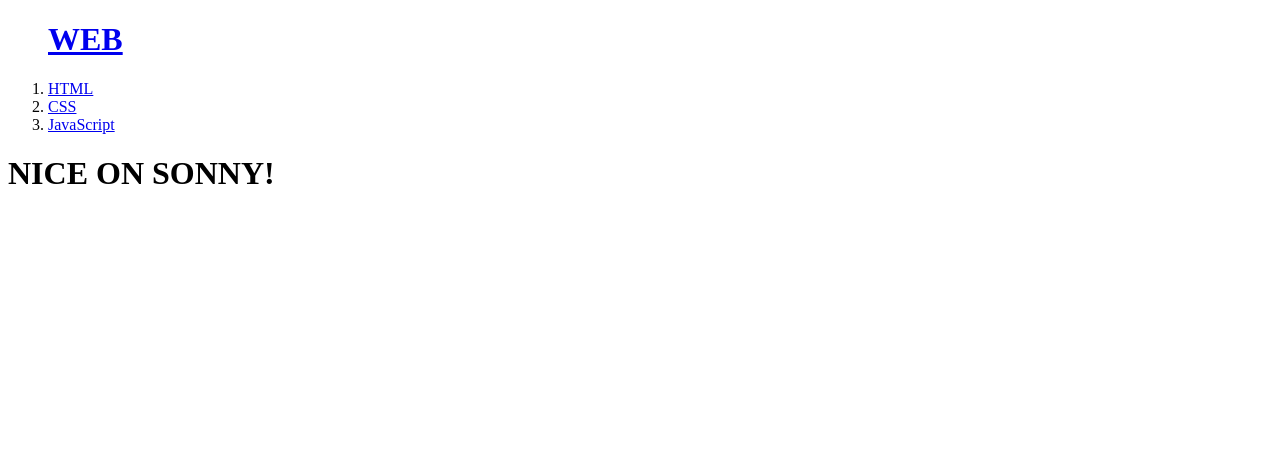
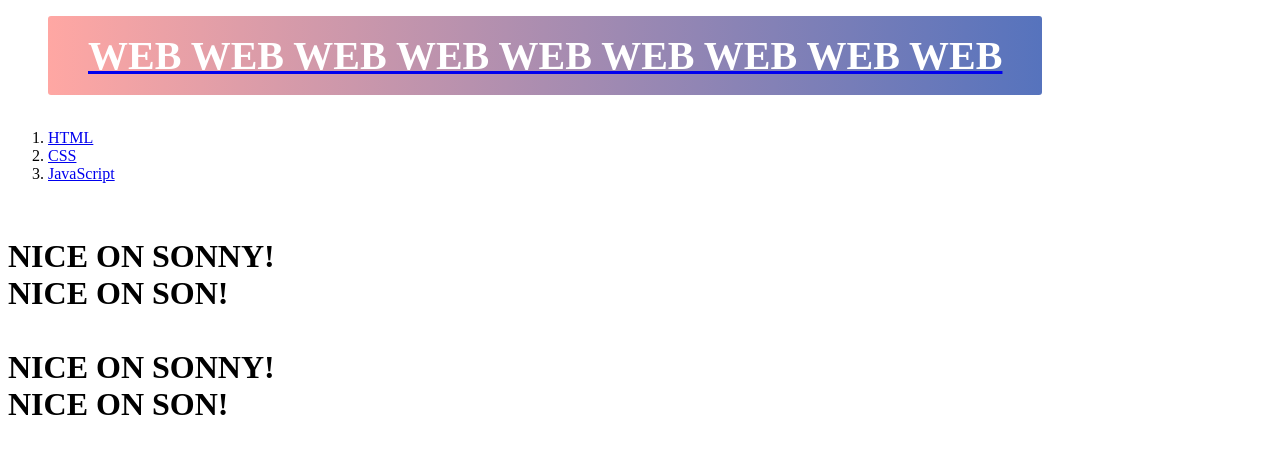
Before and after one commit to SONNY0/SONNY, a plain HTML site: page index.html in a window 1280 px wide. Drawn offline with Linux system fonts and the light colour scheme.

Commit message:
Add files via upload

```diff
--- a/index.html
+++ b/index.html
@@ -7,13 +7,16 @@
 
 <body>
 <ol>
-<h1><a href="index.html">WEB</a></h1>
+<h1><a href="index.html"><p><span style="background: linear-gradient(to right, #ffa7a3, #5673bd); padding: 0.43em 1em; font-size: 40px; border-radius: 3px; color: #ffffff;">WEB WEB WEB WEB WEB WEB WEB WEB WEB</span></p></a></h1><br>
   <li><a href="1.html">HTML</a></li>
   <li><a href="2.html">CSS</a></li>
   <li><a href="3.html">JavaScript</a></li>
 </ol>
-
-<h1>NICE ON SONNY!</h1>
+<br>
+<h1>NICE ON SONNY!<br>
+NICE ON SON!<br><br>
+NICE ON SONNY!<br>
+NICE ON SON!</h1>
 
 </body>
 </html>
```
Also changed, not shown: 1.html (+6 -4 lines), 2.html (+2 -2 lines), 3.html (+3 -3 lines).
